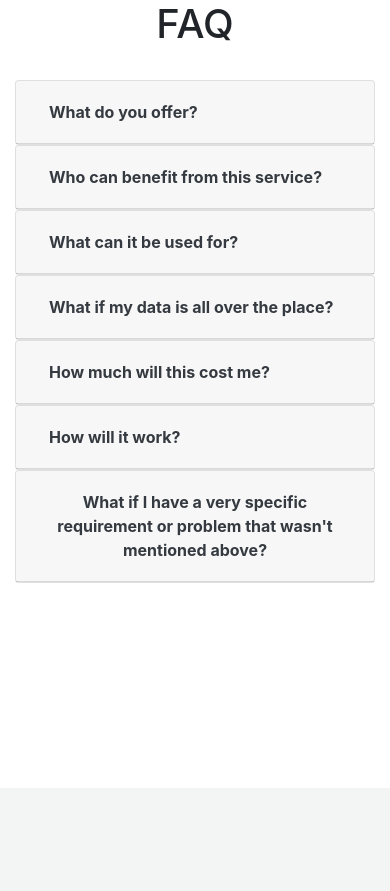
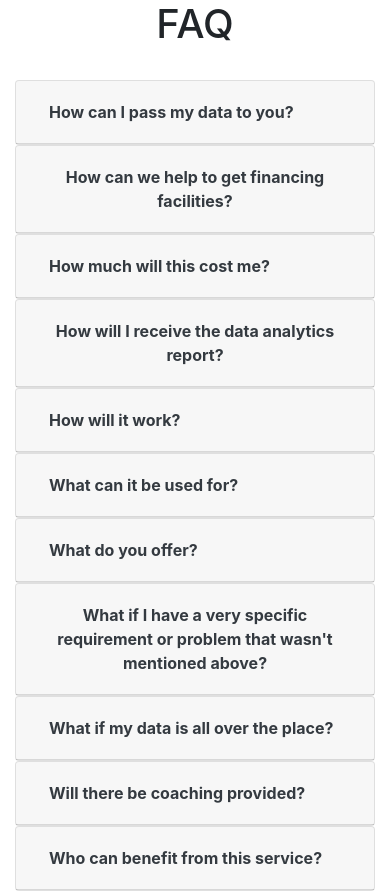
Before and after one commit to rsrzk/BI-for-SME, a Flask app: page /faq in a window 390 px wide. Shown: the part 56-947 px from the top of the page. Before the commit the page ends 639 px from the top, so only its background shows below. Run offline with Flask 3, Linux system fonts and the light colour scheme; data comes from the database, SQL or seed files in the repository; some libraries are stand-ins or nearby versions.

Commit message:
Update FAQ and logo
Changes for SME Corp sharing. Changed phone number to Rais while May is away

```diff
--- a/main.py
+++ b/main.py
@@ -1,6 +1,8 @@
 from website import create_app
 from website.models import Company, db
 
+# Go go Rais !
+# NW Jul 3, 2023 Mon
 
 app = create_app()
 
--- a/website/templates/base.html
+++ b/website/templates/base.html
@@ -58,7 +58,7 @@
             <div class="collapse navbar-collapse" id="navbar">
                 <div class="navbar-nav">
                     <div class="logo-image">
-                        <img src="../static/logo-v3-dark-mode.svg" class="img-fluid">
+                        <img src="../static/Transparent logo.png" class="img-fluid">
                     </div>
                     {% if user.is_authenticated %}
                     <a class="nav-item nav-link" id="home" href="/">Home</a>
--- a/website/templates/faq.html
+++ b/website/templates/faq.html
@@ -4,17 +4,18 @@
 {% block content %}
 <h1 align="center">FAQ</h1>
 <br />
+
 <div class="card">
     <div class="card-header" id="heading1">
         <h5 class="mb-0">
             <button class="btn btn-link font-weight-bold text-dark" type="button" data-toggle="collapse" data-target="#collapse1">
-                What do you offer?
+                How can I pass my data to you?
             </button>
         </h5>
     </div>
     <div id="collapse1" class="collapse" data-parent="#faqAccordion">
         <div class="card-body">
-            We're all about creating Business Intelligence reports for small and medium-sized businesses (SMEs). We understand that data is valuable, but let's face it, not many of us have the time to turn data into actionable insights. That's where we come in! We'll take your data and transform it into customized dashboards that perfectly suit your decision-making and reporting needs.
+            Once you have signed up with us, we will reach out to you via WhatsApp or email. Simply send us your dataset through WhatsApp or email.
         </div>
     </div>
 </div>
@@ -23,13 +24,13 @@
     <div class="card-header" id="heading2">
         <h5 class="mb-0">
             <button class="btn btn-link font-weight-bold text-dark" type="button" data-toggle="collapse" data-target="#collapse2">
-                Who can benefit from this service?
+                How can we help to get financing facilities?
             </button>
         </h5>
     </div>
     <div id="collapse2" class="collapse" data-parent="#faqAccordion">
         <div class="card-body">
-            If you're a small business owner with data and key performance indicators (KPIs) that are crucial for your decision-making process, but crunching numbers in Excel feels like a never-ending chore, we can automate the entire process for you and present it beautifully on a dashboard. If you've been collecting loads of data over the years and have no idea how to make the most of it, just tell us what you want to know, and our talented analysts will extract valuable insights on your behalf. Additionally, if you're selling across multiple platforms (e.g., Shopee, Lazada, Facebook) and want a comprehensive overview of your business in one convenient place, we'll compile and aggregate the data for you. Simply put, if you have any data or reporting needs that can be solved with insightful charts and tables on a dashboard, our services are perfect for you.
+            We will connect you to our banking partners for financing facilities, our wish is that this analytics dashboard can help to improve your chances of getting financed. However it is entirely up to the decision of the banks for the approval for financing.
         </div>
     </div>
 </div>
@@ -38,13 +39,13 @@
     <div class="card-header" id="heading3">
         <h5 class="mb-0">
             <button class="btn btn-link font-weight-bold text-dark" type="button" data-toggle="collapse" data-target="#collapse3">
-                What can it be used for?
+                How much will this cost me?
             </button>
         </h5>
     </div>
     <div id="collapse3" class="collapse" data-parent="#faqAccordion">
         <div class="card-body">
-            The possibilities are almost limitless! As long as you have the data, we can incorporate it into our reports. However, some common use cases from our early customers include tracking sales performance, analyzing customer demographics, monitoring bank statements, and keeping tabs on employee working hours. If you have a specific need in mind, just let us know, and we'll make it happen.
+            Since we're still testing the market and building up our platform, we're starting with a flat fee of RM300 to first three customers, the normal fee is RM500. We want you to be completely satisfied with our service, so if you're unhappy for any reason, just let us know, and we'll refund the fee without any questions asked.
         </div>
     </div>
 </div>
@@ -53,41 +54,27 @@
     <div class="card-header" id="heading4">
         <h5 class="mb-0">
             <button class="btn btn-link font-weight-bold text-dark" type="button" data-toggle="collapse" data-target="#collapse4">
-                What if my data is all over the place?
+                How will I receive the data analytics report?
             </button>
         </h5>
     </div>
     <div id="collapse4" class="collapse" data-parent="#faqAccordion">
         <div class="card-body">
-            No worries at all! We'll work closely with you to figure out how to clean up your data and ensure it seamlessly flows into our reports. Just share with us what you have, and we'll find the right solution together.
+            You'll receive your login credentials and gain access to your report on our platform.
         </div>
     </div>
 </div>
+
 
 <div class="card">
     <div class="card-header" id="heading5">
         <h5 class="mb-0">
             <button class="btn btn-link font-weight-bold text-dark" type="button" data-toggle="collapse" data-target="#collapse5">
-                How much will this cost me?
+                How will it work?
             </button>
         </h5>
     </div>
     <div id="collapse5" class="collapse" data-parent="#faqAccordion">
-        <div class="card-body">
-            Since we're still testing the market and building up our platform, we're starting with a flat fee of RM300. We want you to be completely satisfied with our service, so if you're unhappy for any reason, just let us know, and we'll refund the fee without any questions asked.
-        </div>
-    </div>
-</div>
-
-<div class="card">
-    <div class="card-header" id="heading6">
-        <h5 class="mb-0">
-            <button class="btn btn-link font-weight-bold text-dark" type="button" data-toggle="collapse" data-target="#collapse6">
-                How will it work?
-            </button>
-        </h5>
-    </div>
-    <div id="collapse6" class="collapse" data-parent="#faqAccordion">
         <div class="card-body">
             <ol>
                 <li>Sign up your interest via this form: <a href="https://forms.gle/bjiwHeFtLcwtqJaV9">Sign up</a>.</li>
@@ -100,17 +87,93 @@
 </div>
 
 <div class="card">
+    <div class="card-header" id="heading6">
+        <h5 class="mb-0">
+            <button class="btn btn-link font-weight-bold text-dark" type="button" data-toggle="collapse" data-target="#collapse6">
+                What can it be used for?
+            </button>
+        </h5>
+    </div>
+    <div id="collapse6" class="collapse" data-parent="#faqAccordion">
+        <div class="card-body">
+            The possibilities are almost limitless! As long as you have the data, we can incorporate it into our reports. However, some common use cases from our early customers include tracking sales performance, analyzing customer demographics, monitoring bank statements, and keeping tabs on employee working hours. If you have a specific need in mind, just let us know, and we'll make it happen.
+        </div>
+    </div>
+</div>
+
+<div class="card">
     <div class="card-header" id="heading7">
         <h5 class="mb-0">
             <button class="btn btn-link font-weight-bold text-dark" type="button" data-toggle="collapse" data-target="#collapse7">
-                What if I have a very specific requirement or problem that wasn't mentioned above?
+                What do you offer?
             </button>
         </h5>
     </div>
     <div id="collapse7" class="collapse" data-parent="#faqAccordion">
         <div class="card-body">
-            Not a problem at all! Our team is fresh and innovative, always eager to tackle unique challenges. We'd be thrilled to learn about your specific needs and see if we can tailor our services to cater to your requirements. You can reach us directly via phone/Whatsapp at +6011-2084 8384 (May) or email at velcredit@gmail.com.
+            We're all about creating Business Intelligence reports for small and medium-sized businesses (SMEs). We understand that data is valuable, but let's face it, not many of us have the time to turn data into actionable insights. That's where we come in! We'll take your data and transform it into customized dashboards that perfectly suit your decision-making and reporting needs.
         </div>
     </div>
 </div>
+
+<div class="card">
+    <div class="card-header" id="heading8">
+        <h5 class="mb-0">
+            <button class="btn btn-link font-weight-bold text-dark" type="button" data-toggle="collapse" data-target="#collapse8">
+                What if I have a very specific requirement or problem that wasn't mentioned above?
+            </button>
+        </h5>
+    </div>
+    <div id="collapse8" class="collapse" data-parent="#faqAccordion">
+        <div class="card-body">
+            Not a problem at all! Our team is fresh and innovative, always eager to tackle unique challenges. We'd be thrilled to learn about your specific needs and see if we can tailor our services to cater to your requirements. You can reach us directly via phone/Whatsapp at +6017-211 6900 (Rais) or email at velcredit@gmail.com.
+        </div>
+    </div>
+</div>
+
+<div class="card">
+    <div class="card-header" id="heading9">
+        <h5 class="mb-0">
+            <button class="btn btn-link font-weight-bold text-dark" type="button" data-toggle="collapse" data-target="#collapse9">
+                What if my data is all over the place?
+            </button>
+        </h5>
+    </div>
+    <div id="collapse9" class="collapse" data-parent="#faqAccordion">
+        <div class="card-body">
+            No worries at all! We'll work closely with you to figure out how to clean up your data and ensure it seamlessly flows into our reports. Just share with us what you have, and we'll find the right solution together.
+        </div>
+    </div>
+</div>
+
+<div class="card">
+    <div class="card-header" id="heading10">
+        <h5 class="mb-0">
+            <button class="btn btn-link font-weight-bold text-dark" type="button" data-toggle="collapse" data-target="#collapse10">
+                Will there be coaching provided?
+            </button>
+        </h5>
+    </div>
+    <div id="collapse10" class="collapse" data-parent="#faqAccordion">
+        <div class="card-body">
+            1 free 30-minute sharing session will be provided for us to share the insights that we find from your dataset, additional consultation will be charged at RM100 per hour.
+        </div>
+    </div>
+</div>
+
+<div class="card">
+    <div class="card-header" id="heading11">
+        <h5 class="mb-0">
+            <button class="btn btn-link font-weight-bold text-dark" type="button" data-toggle="collapse" data-target="#collapse11">
+                Who can benefit from this service?
+            </button>
+        </h5>
+    </div>
+    <div id="collapse11" class="collapse" data-parent="#faqAccordion">
+        <div class="card-body">
+            If you're a small business owner with data and key performance indicators (KPIs) that are crucial for your decision-making process, but crunching numbers in Excel feels like a never-ending chore, we can automate the entire process for you and present it beautifully on a dashboard. If you've been collecting loads of data over the years and have no idea how to make the most of it, just tell us what you want to know, and our talented analysts will extract valuable insights on your behalf. Additionally, if you're selling across multiple platforms (e.g., Shopee, Lazada, Facebook) and want a comprehensive overview of your business in one convenient place, we'll compile and aggregate the data for you. Simply put, if you have any data or reporting needs that can be solved with insightful charts and tables on a dashboard, our services are perfect for you.
+        </div>
+    </div>
+</div>
+
 {% endblock %}
```
Also changed, not shown: website/static/Transparent logo.png (added).
